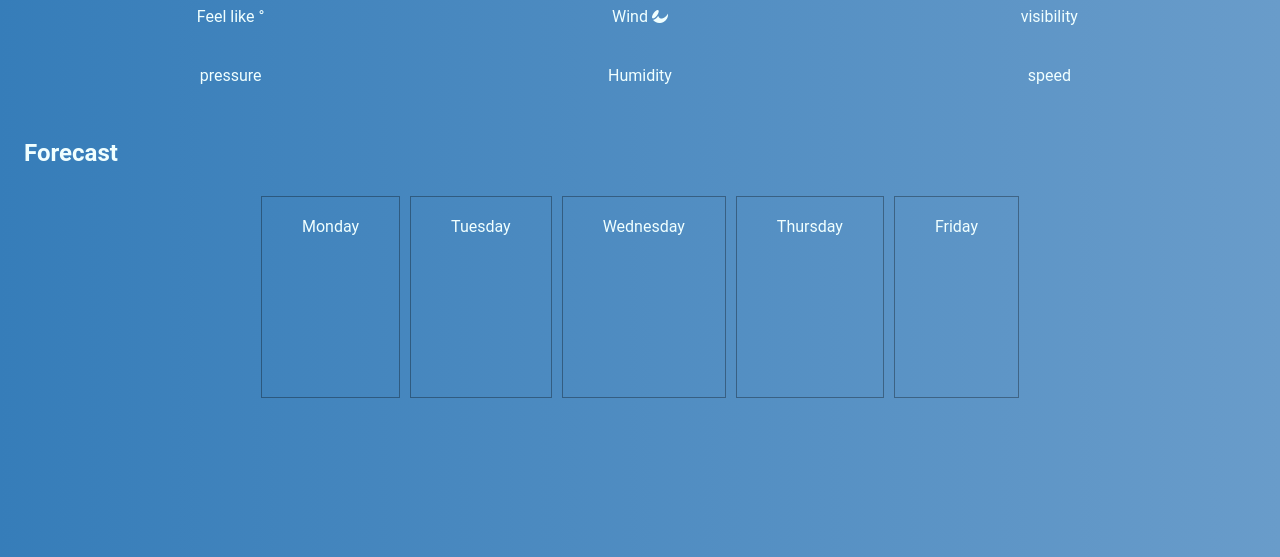
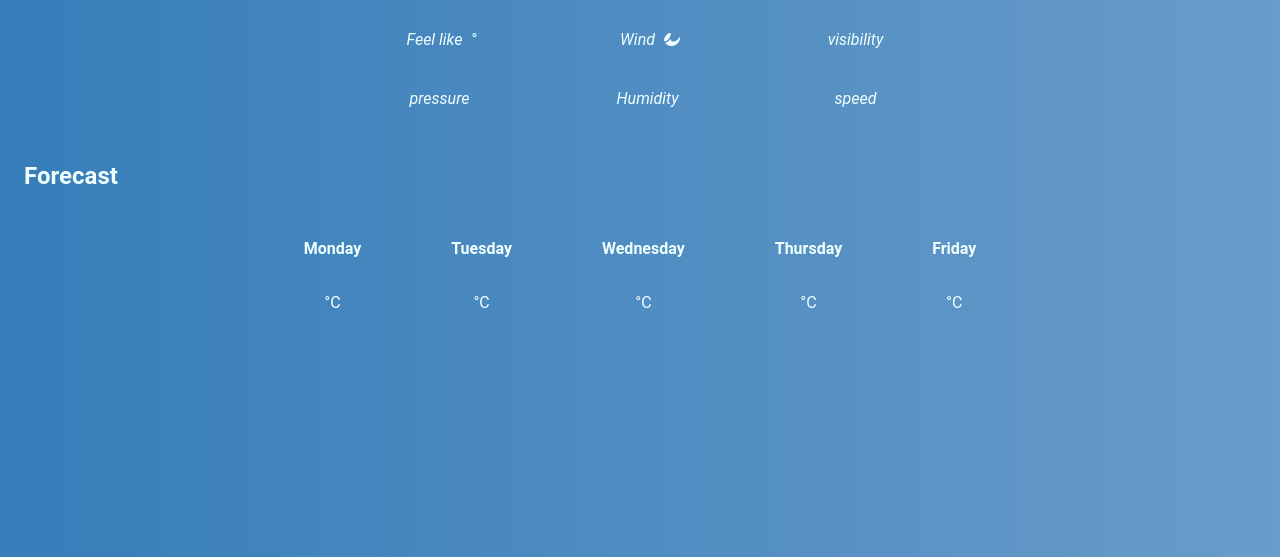
Before and after one commit to syedkhizerazmi/weather-app, a plain HTML site: page index.html in a window 1280 px wide. Shown: the part 243-800 px from the top of the page. Drawn offline with nearby package versions, Linux system fonts and the light colour scheme; a web font is replaced by a local one.

Commit message:
Add files via upload

```diff
--- a/index.html
+++ b/index.html
@@ -31,7 +31,7 @@
     </article>
     <div class="city-name">
 
-        <h1>Search your City</h1>
+        <span><img class="sun" src="Tangled_sun_symbol_huge_by_syntaxerror255-d4fa4bg.png" alt="sun" width="100" height="100"></span><h1>Search your City</h1>
 
     </div>
 
@@ -45,12 +45,12 @@
 
     <article class="temperaturess">
 
-        <span class="feel-like current">Feel like <span class="temperature"></span>°</span>
-        <span class="wind-name current">Wind <span class="wind"></span><i class="fab fa-affiliatetheme"></i></span>
-        <span class="visibility- current">visibility <span class="visi"></span></span>
-        <span class="barometer current">pressure <span class="pres"></span></span>
-        <span class="humidity current">Humidity <span class="humi"></span></span>
-        <span class="dew-point current">speed <span class="speed"></span></span>
+        <span class="feel-like current"><em>Feel like</em> <span class="temperature"></span>°</span>
+        <span class="wind-name current"><em>Wind</em> <span class="wind"></span><i class="fab fa-affiliatetheme"></i></span>
+        <span class="visibility- current"><em>visibility</em> <span class="visi"></span></span>
+        <span class="barometer current"><em>pressure</em> <span class="pres"></span></span>
+        <span class="humidity current"><em>Humidity</em> <span class="humi"></span></span>
+        <span class="dew-point current"><em>speed</em> <span class="speed"></span></span>
 
 
     </article>
@@ -66,24 +66,28 @@
 
     <span class="monday day-hover">
         <span class="date-1">Monday</span>
+
         <span class="clouds"><img src="" alt="" class="icons-mon"></span>
-        <span class="temp-mon tempe"></span>
+
+       <span><span class="temp-mon tempe"></span>°C</span>
+
         </span>
     <SPAN class="tuesday day-hover"> <span class="date-2">Tuesday</span>
         <span class="umbrella clouds"><img src="" alt="" class="icons-tue"></span>
-        <span class="temp-tues tempe"></span>
+
+      <span><span class="temp-tues tempe"></span>°C</span>
         </SPAN>
     <SPAN class="wednesday day-hover"><span class="date-3" >Wednesday</span>
         <span class="sun clouds"><img src="" alt="" class="icons-wed"></span>
-        <span class="temp-wed tempe"></span>
+       <span><span class="temp-wed tempe"></span>°C</span>
         </SPAN>
     <span class="thursday day-hover"><span class="date-4" >Thursday</span>
         <span class="clouds"><img src="" alt="" class="icons-thus"></span>
-        <span class="temp-thurs tempe"></span>
+        <span><span class="temp-thurs tempe"></span>°C</span>
         </span>
     <span class="friday day-hover"><span class="date-5">Friday</span>
         <span class="clouds"><img src="" alt="" class="icons-fri"></span>
-        <span class="temp-fri tempe"></span>
+        <span><span class="temp-fri tempe"></span>°C</span>
 
         </span>
 
--- a/style.css
+++ b/style.css
@@ -15,6 +15,7 @@ input{
     border-top-left-radius:50px;
     border-bottom-left-radius:50px;
     outline: none;
+    cursor: pointer;
 
 
 
@@ -45,6 +46,7 @@ button{
 button >i{
     font-size: 23px;
     color: white;
+    cursor: pointer;
 }
 #head{
     display: flex;
@@ -91,7 +93,7 @@ left: 10px;
 .temperaturess {
     display: flex;
     justify-content:space-around ;
-    width: 100%;
+    width: 50%;
     flex-wrap: wrap;
     padding: 10px;
 
@@ -103,6 +105,7 @@ left: 10px;
     margin: 1em;
     color: azure;
     flex-wrap: wrap;
+    cursor: context-menu;
 
 }
 h2{
@@ -141,13 +144,16 @@ h2{
     /*width: 25%;*/
     padding: 20px 40px;
     height: 20vh;
-    border: 1px solid #00000054;
+    /* border: 1px solid #00000054; */
     margin: 5px;
 
 }
 .day-hover:hover {
     transition: 1s;
     background-color: #00000054;
+    border-radius: 10px;
+
+
 }
 .clouds{
 
@@ -160,5 +166,17 @@ h2{
 .current{
     text-align: center;
     padding: 20px;
+    padding-right:0px !important;
     width: 25%;
+
 }
+.date-1, .date-2, .date-3, .date-4, .date-5{
+
+    font-weight: bold;
+
+
+}
+em{
+    margin-right: 5px;
+    padding-bottom: 10px;
+}
```
Also changed, not shown: script.js (added, +42 -0 lines), Tangled_sun_symbol_huge_by_syntaxerror255-d4fa4bg.png (added), download.jpg (added), download1.png (added), pic.jpg (added).
